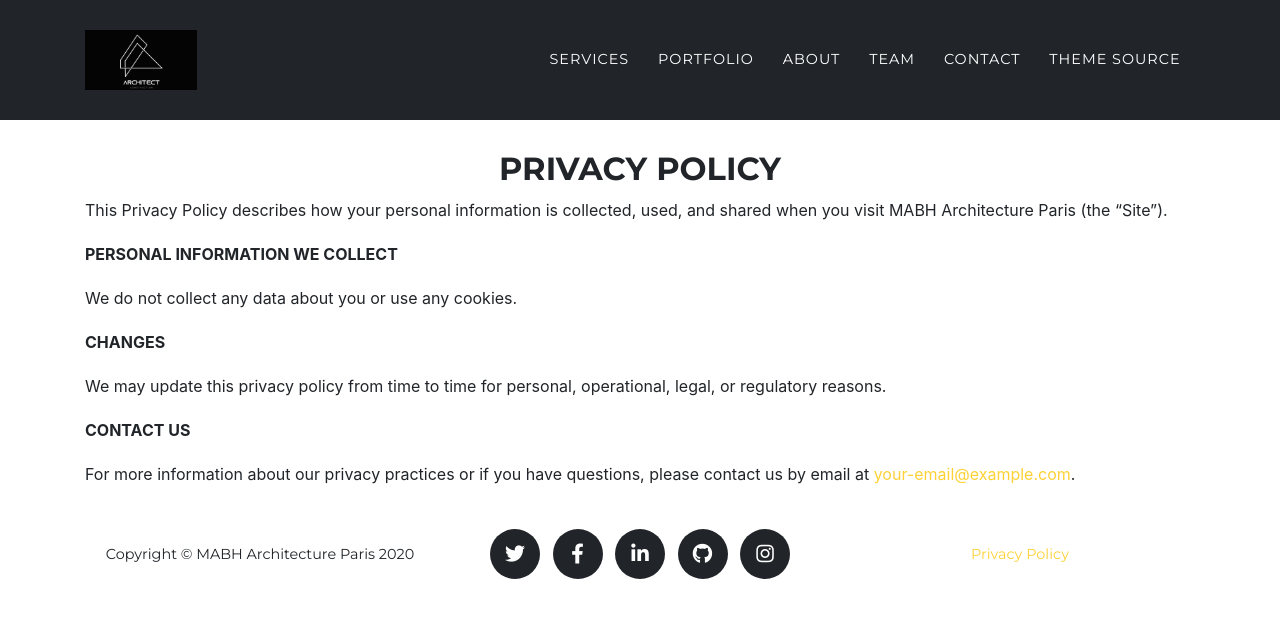
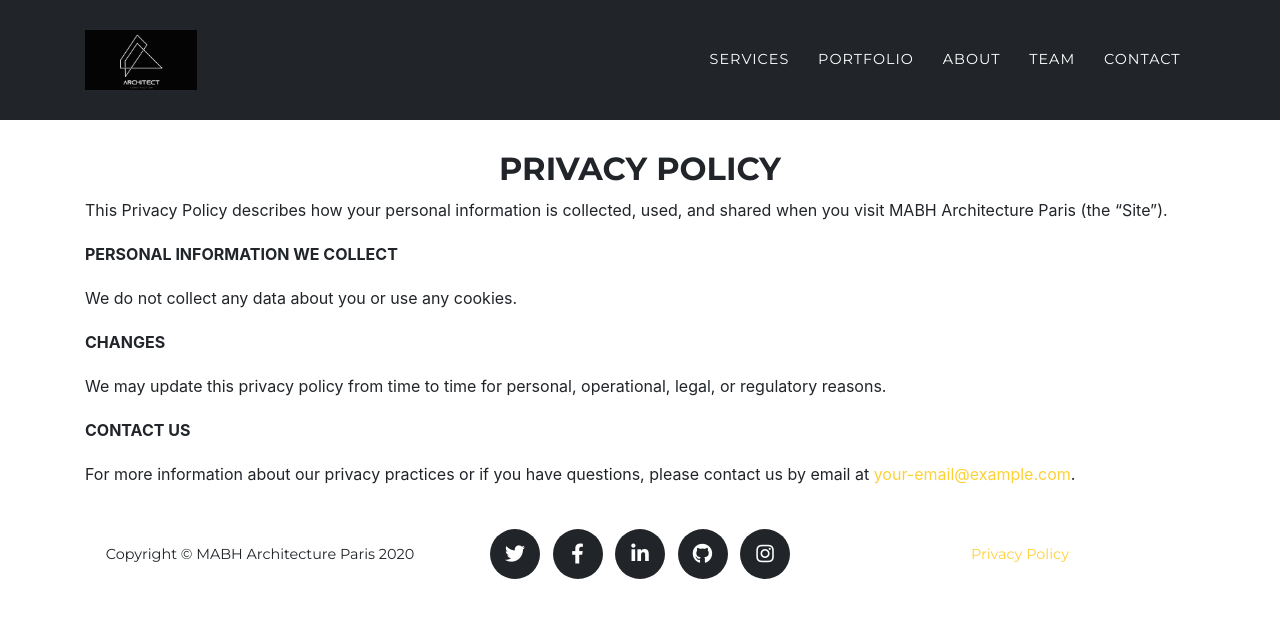
Before and after one commit to mabh-architecture/mabh-architecture.github.io, a Jekyll site: the page built from legal.md, in a window 1280 px wide. Shown: the top 618 px of the page. Built offline with Jekyll 4.4.1, drawn with Linux system fonts in a browser that asks for light colours; some web fonts are replaced.

Commit message:
Update navigation.yml

```diff
--- a/_data/navigation.yml
+++ b/_data/navigation.yml
@@ -13,6 +13,3 @@ nav:
 
   - title: "Contact"
     section: contact
-
-  - title: "Theme Source"
-    url: https://github.com/raviriley/agency-jekyll-theme/
```
